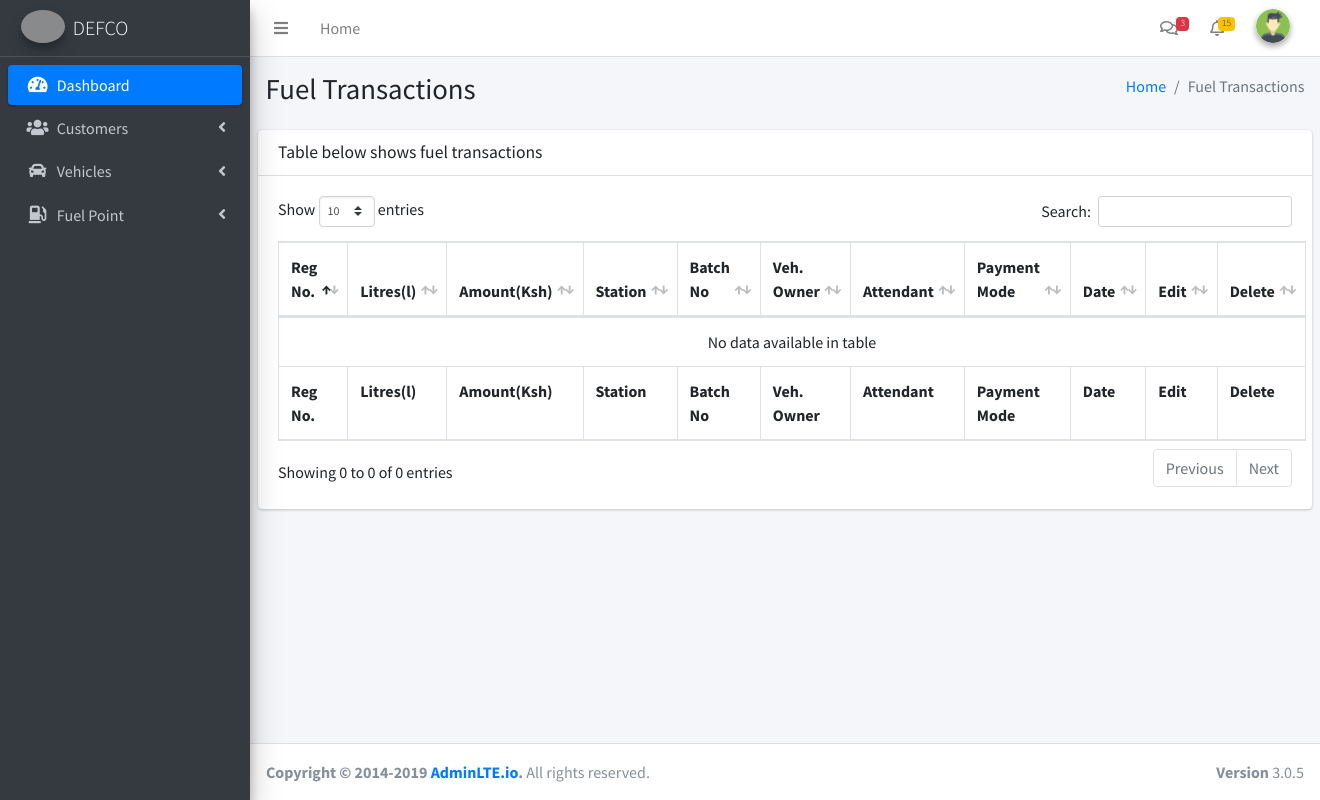
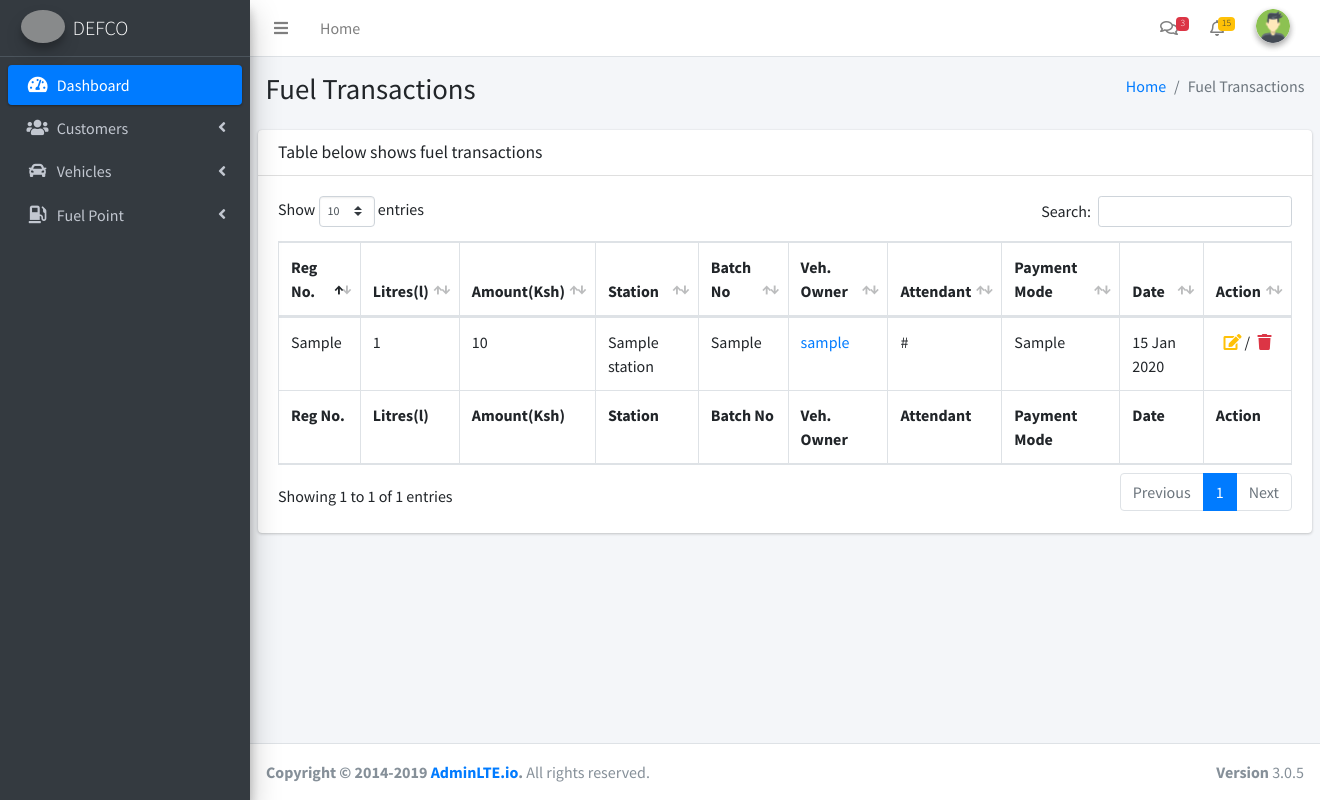
Before and after one commit to KenThumi/defco_fuelling, a Django app: page /transactions/ in a window 1320 px wide. Run offline with Django 3.2, Linux system fonts and the light colour scheme; tables that the repository leaves empty hold one stand-in row (values such as "Sample post"); some libraries are stand-ins or nearby versions; grey boxes are pictures that could not be loaded.

Commit message:
display trasactions

```diff
--- a/defco/templates/records/transactions.html
+++ b/defco/templates/records/transactions.html
@@ -27,7 +27,7 @@
                 <h3 class="card-title">Table below shows fuel transactions</h3>
                 <div class="float-right mx-3">
                     {% if request.user.is_superuser or request.user.is_admin %}
-                    <a class="btn btn-success btn-sm" href="#">
+                    <a class="btn btn-success btn-sm" href="{% url 'addtransaction' %}">
                          Add Transaction
                         <i class="fas fa-plus-circle"></i>
                     </a>
@@ -48,12 +48,37 @@
                         <th>Attendant</th>
                         <th>Payment Mode</th>
                         <th>Date</th>
-                        <th>Edit</th>
-                        <th>Delete</th>
+                        <th>Action</th>
                     </tr>
                     </thead>
                     <tbody>
+                        {% for transaction in transactions %}
+                            <tr>
+                                <td>{{ transaction.vehicle }}</td>
+                                <td>{{ transaction.litres }}</td>
+                                <td>{{ transaction.amount }}</td>
+                                <td>{{ transaction.station }}</td>
+                                <td>{{ transaction.batch_no }}</td>
+                                <td>
+                                    <a href="{% url 'user'  transaction.vehicle.user.id %}">
+                                        {{ transaction.vehicle.user }}
+                                    </a>
+                                </td>
+                                <td>#</td>
+                                <td>{{ transaction.payment_mode }}</td>
+                                <td>{{ transaction.date  | date:"d M Y" }}</td>
+                                <td class="text-center">
+                                    <a href="#">
+                                        <i class="fas fa-edit text-warning"></i>
+                                    </a>
+                                    /
+                                    <a href="#" class="ml-1"   onclick="return confirm('Are you sure you want to delete this item?');">
+                                        <i class="fas fa-trash text-danger"></i>
+                                    </a>
+                                </td>
 
+                            </tr>
+                        {%endfor%}
                     </tbody>
                     <tfoot>
                         <tr>
@@ -66,8 +91,7 @@
                             <th>Attendant</th>
                             <th>Payment Mode</th>
                             <th>Date</th>
-                            <th>Edit</th>
-                            <th>Delete</th>
+                            <th>Action</th>
                         </tr>
                     </tfoot>
                 </table>
```
